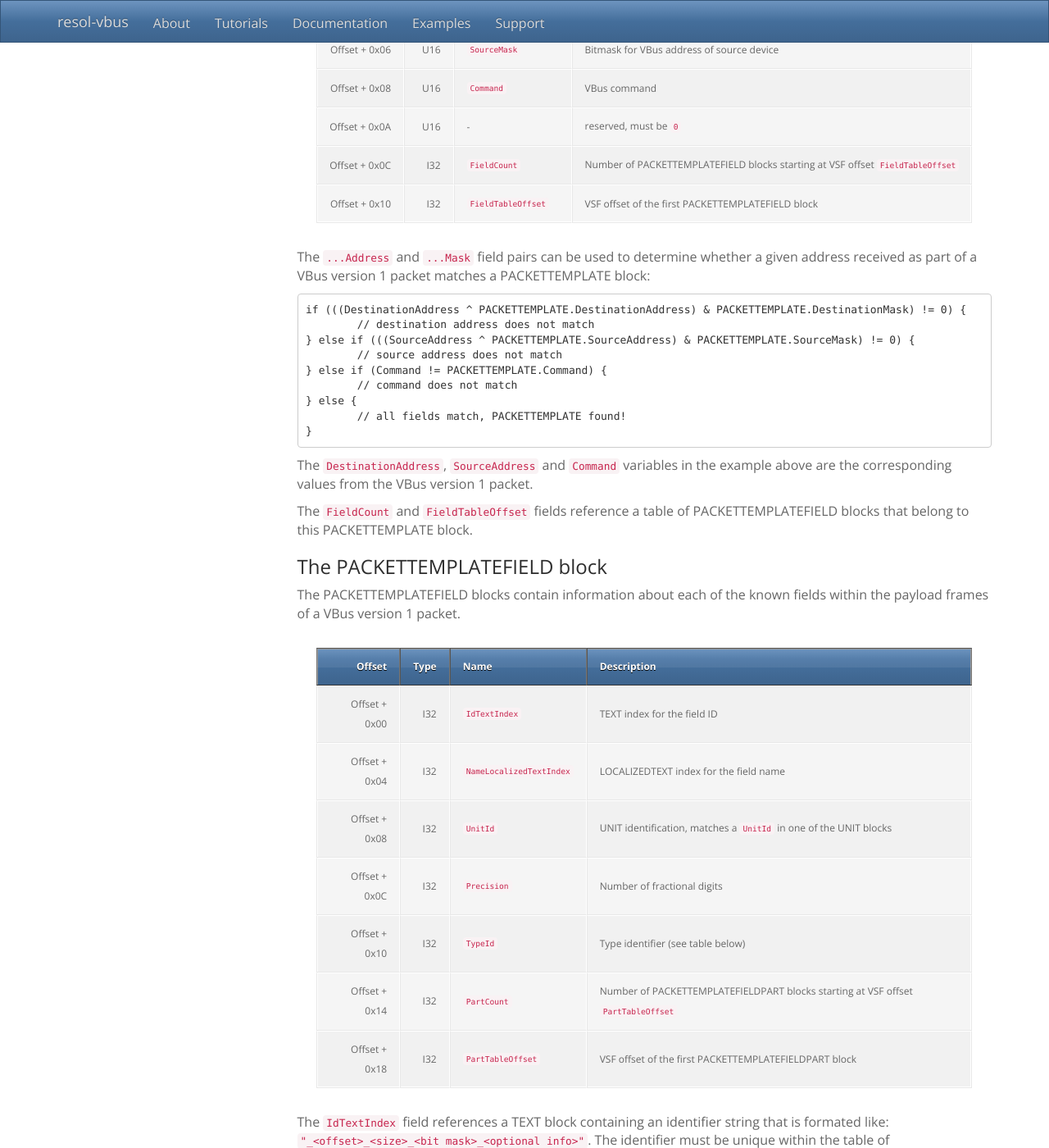
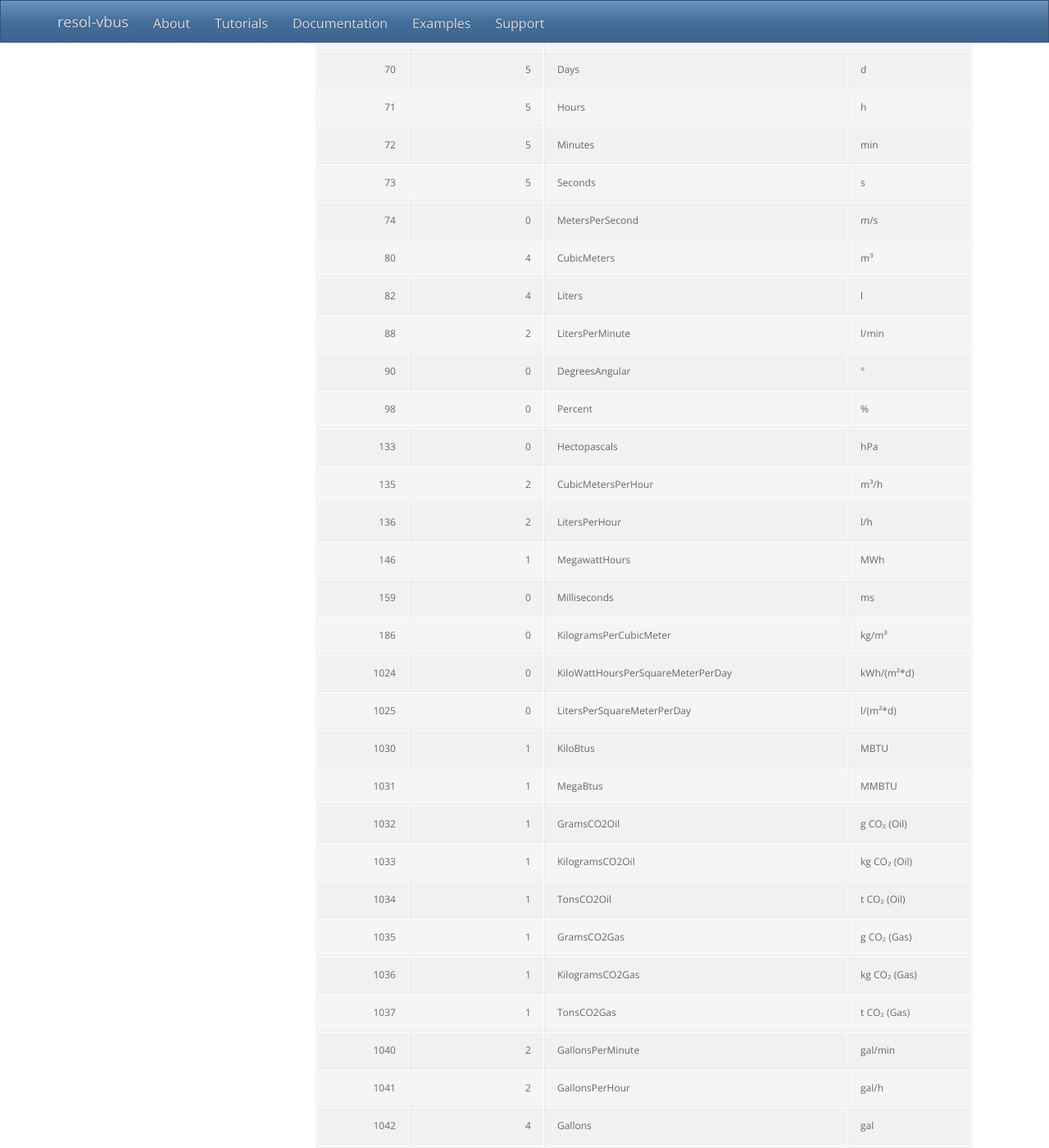
Before and after one commit to danielwippermann/resol-vbus, a Jekyll site: the page built from docs/vbus-specification-file-format-v1.md, in a window 1280 px wide and 1400 px high, scrolled down 5382 px. Shown: the whole window at 82% size. Built offline with Jekyll 4.4.1, drawn with Linux system fonts in a browser that asks for light colours; nearby versions of some CDN libraries; library files that are not in the unit come from our copies; some of the changed text lies outside the part shown.

Commit message:
Add feedback for VSF documentation.

```diff
--- a/docs/vbus-specification-file-format-v1.md
+++ b/docs/vbus-specification-file-format-v1.md
@@ -12,6 +12,12 @@
 Before the VSF format was designed this information was provided in form of multiple XML files. Since not all applications were able to parse XML information those files were often parsed and converted into application-specific formats (e.g. auto-generated source code).
 
 The VSF format intends to replace those different application-specific formats with one well supported format that combines small overall size and an easy to parse structure to allow as many applications as possible to adapt it.
+
+The following RESOL products currently support the VSF format:
+
+- RESOL DL2 / DL3 / KM1 (starting with version 2.2.0)
+- RESOL KM2 (starting with version 1.0.1)
+
 
 
 ## The file structure
@@ -131,6 +137,59 @@
 The `UnitTextTextIndex` field references a TEXT block containing a human readable representation for this physical unit. Examples include: `"%"`, `" °C"`, `" W/m²"` etc.
 
 Other blocks reference UNIT blocks using a "Unit Identifier". This identifier can be used to lookup the corresponding UNIT block that uses the same value in its `UnitId` field.
+
+The following units are currently known:
+
+| `UnitId` | `UnitFamilyId` | `UnitCode` | `UnitText` |
+|--:|--:|:--|:--|
+| -1 | 0 | None |  |
+| 0 | 0 | SquareMeters |  m² |
+| 2 | 0 | Milliamperes |  mA |
+| 4 | 0 | Ohms |  Ω |
+| 5 | 0 | Volts |  V |
+| 18 | 1 | WattHours |  Wh |
+| 19 | 1 | KilowattHours |  kWh |
+| 20 | 1 | Btus |  BTU |
+| 27 | 0 | Hertz |  Hz |
+| 35 | 0 | WattsPerSquareMeter |  W/m² |
+| 44 | 0 | KilogramsPerHour |  kg/h |
+| 47 | 6 | Watts |  W |
+| 48 | 6 | Kilowatts |  kW |
+| 55 | 3 | Bars |  bar |
+| 56 | 3 | PoundsForcePerSquareInch |  psi |
+| 62 | 0 | DegreesCelsius |  °C |
+| 63 | 0 | DegreesKelvin |  K |
+| 64 | 0 | DegreesFahrenheit |  °F |
+| 70 | 5 | Days |  d |
+| 71 | 5 | Hours |  h |
+| 72 | 5 | Minutes |  min |
+| 73 | 5 | Seconds |  s |
+| 74 | 0 | MetersPerSecond |  m/s |
+| 80 | 4 | CubicMeters |  m³ |
+| 82 | 4 | Liters |  l |
+| 88 | 2 | LitersPerMinute |  l/min |
+| 90 | 0 | DegreesAngular |  ° |
+| 98 | 0 | Percent | % |
+| 133 | 0 | Hectopascals |  hPa |
+| 135 | 2 | CubicMetersPerHour |  m³/h |
+| 136 | 2 | LitersPerHour |  l/h |
+| 146 | 1 | MegawattHours |  MWh |
+| 159 | 0 | Milliseconds |  ms |
+| 186 | 0 | KilogramsPerCubicMeter |  kg/m³ |
+| 1024 | 0 | KiloWattHoursPerSquareMeterPerDay |  kWh/(m²*d) |
+| 1025 | 0 | LitersPerSquareMeterPerDay |  l/(m²*d) |
+| 1030 | 1 | KiloBtus |  MBTU |
+| 1031 | 1 | MegaBtus |  MMBTU |
+| 1032 | 1 | GramsCO2Oil |  g CO₂ (Oil) |
+| 1033 | 1 | KilogramsCO2Oil |  kg CO₂ (Oil) |
+| 1034 | 1 | TonsCO2Oil |  t CO₂ (Oil) |
+| 1035 | 1 | GramsCO2Gas |  g CO₂ (Gas) |
+| 1036 | 1 | KilogramsCO2Gas |  kg CO₂ (Gas) |
+| 1037 | 1 | TonsCO2Gas |  t CO₂ (Gas) |
+| 1040 | 2 | GallonsPerMinute |  gal/min |
+| 1041 | 2 | GallonsPerHour |  gal/h |
+| 1042 | 4 | Gallons |  gal |
+| 1043 | 0 | Microvolts |  µV |
 
 
 ### The DEVICETEMPLATE block
@@ -926,7 +985,7 @@
 | 0x00001b9c | `PartCount` | 0x00000008 (8) |
 | 0x00001ba0 | `PartTableOffset` | 0x00001908 |
 
-The `IdTextIndex` field references the string `"068\_2\_0"`. The `NameLocalizedTextIndex` field references the strings `"Solar heat"`, `"Solarwärme"` and `"Chaleur solaire"`. The `UnitId` field references the unit `"WattHours"`.
+The `IdTextIndex` field references the string `"068_2_0"`. The `NameLocalizedTextIndex` field references the strings `"Solar heat"`, `"Solarwärme"` and `"Chaleur solaire"`. The `UnitId` field references the unit `"WattHours"`.
 
 
 ### The PACKETTEMPLATEFIELDPART blocks
```
